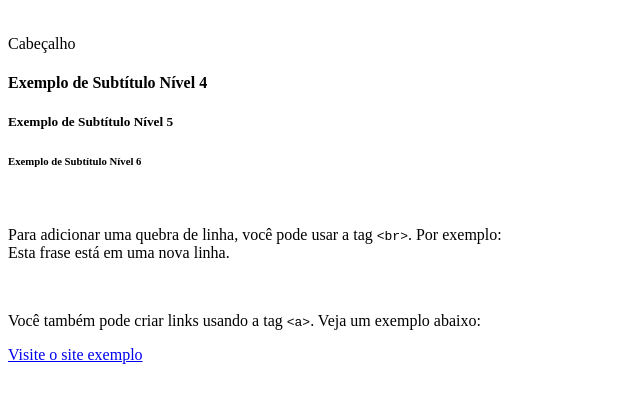
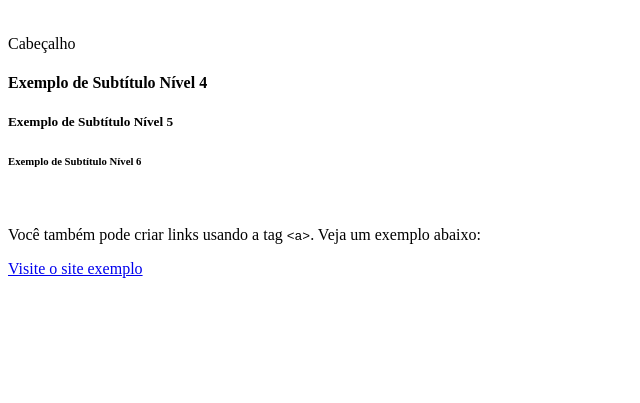
Before and after one commit to pedroquint-dev/teste-diferente, a plain HTML site: page index.html in a window 1280 px wide. Shown: the part 79-482 px from the top of the page, without its empty margins (0-640 px from the left). Drawn offline with Linux system fonts and the light colour scheme.

Commit message:
Update index.html

```diff
--- a/index.html
+++ b/index.html
@@ -12,8 +12,6 @@
     <h5>Exemplo de Subtítulo Nível 5</h5>
     <h6>Exemplo de Subtítulo Nível 6</h6>
 <br>
-    <p>Para adicionar uma quebra de linha, você pode usar a tag <code>&lt;br&gt;</code>. Por exemplo:<br>Esta frase está em uma nova linha.</p>
-<br>
     <p>Você também pode criar links usando a tag <code>&lt;a&gt;</code>. Veja um exemplo abaixo:</p>
 <a href="https://github.com/pedroquint-dev">Visite o site exemplo</a>
 </body>
```
